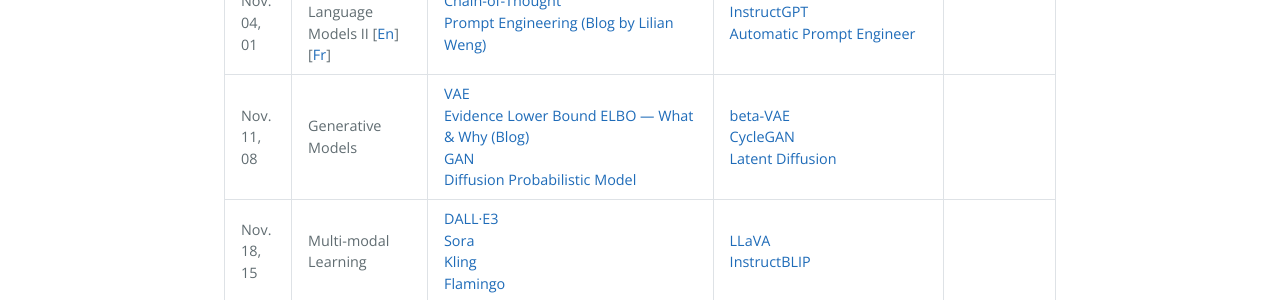
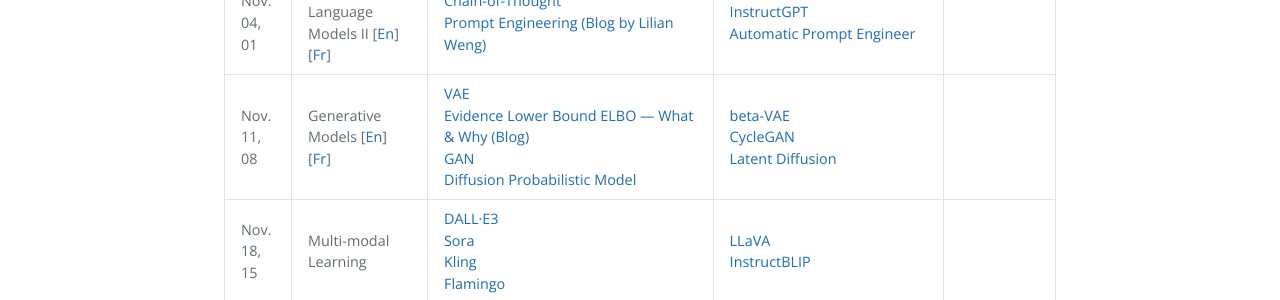
Before and after one commit to DeepGraphLearning/MATH60630A_2024A, a Jekyll site: the page built from schedule.md, in a window 1280 px wide. Shown: the part 1567-1867 px from the top of the page. Built offline with Jekyll 4.4.1, drawn with Linux system fonts in a browser that asks for light colours.

```diff
--- a/schedule.md
+++ b/schedule.md
@@ -186,7 +186,7 @@ schedule:
         url: https://arxiv.org/abs/2211.01910
   - date: Nov.<br>11, 08
     topics:
-      - name: Generative Models
+      - name: Generative Models [<a href="assets/slides/deep-generative-models-1.pptx">En</a>] [<a  href="assets/slides/deep-generative-models-1-French.pptx">Fr</a>]
     #        url: https://www.dropbox.com/s/nf4ohrqjqg7rb66/Week10-Graph-part2.pdf?dl=0
     readings:
       - name: VAE
```
Also changed, not shown: 2 other files.
